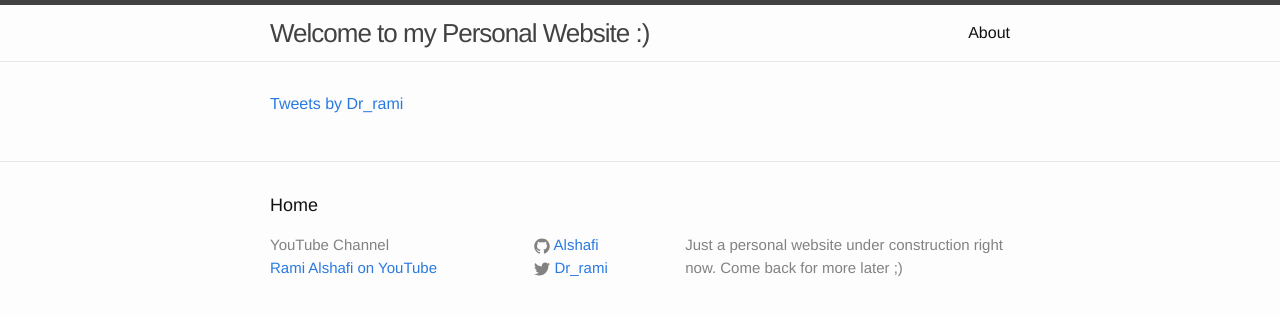
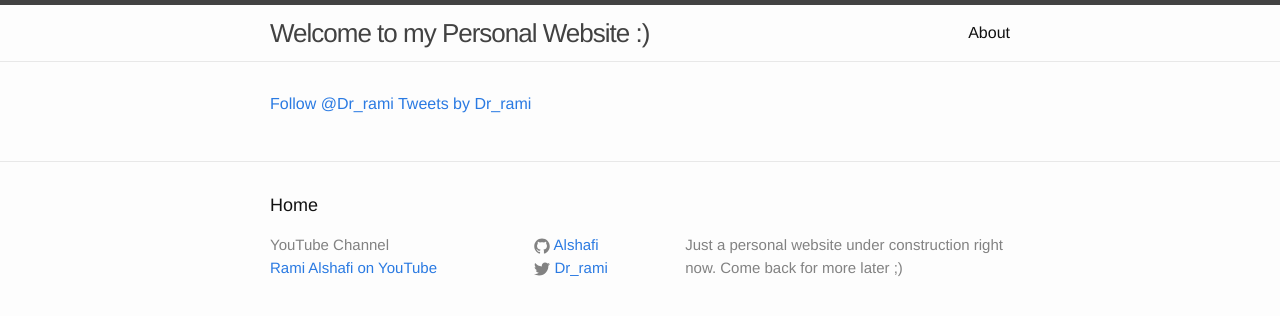
Before and after one commit to alshafi/alshafi.github.io, a Jekyll site: the page built from index.md, in a window 1280 px wide. Shown: the top 316 px of the page. Built offline with Jekyll 4.4.1, drawn with Linux system fonts in a browser that asks for light colours; comment, search, counter and statistics services are not loaded.

Commit message:
Update index.md

```diff
--- a/index.md
+++ b/index.md
@@ -4,4 +4,5 @@
 # See: https://jekyllrb.com/docs/themes/#overriding-theme-defaults
 layout: default
 ---
+<a href="https://twitter.com/Dr_rami?ref_src=twsrc%5Etfw" class="twitter-follow-button" data-show-count="false">Follow @Dr_rami</a><script async src="https://platform.twitter.com/widgets.js" charset="utf-8"></script>
 <a class="twitter-timeline" href="https://twitter.com/Dr_rami?ref_src=twsrc%5Etfw">Tweets by Dr_rami</a> <script async src="https://platform.twitter.com/widgets.js" charset="utf-8"></script>
```
